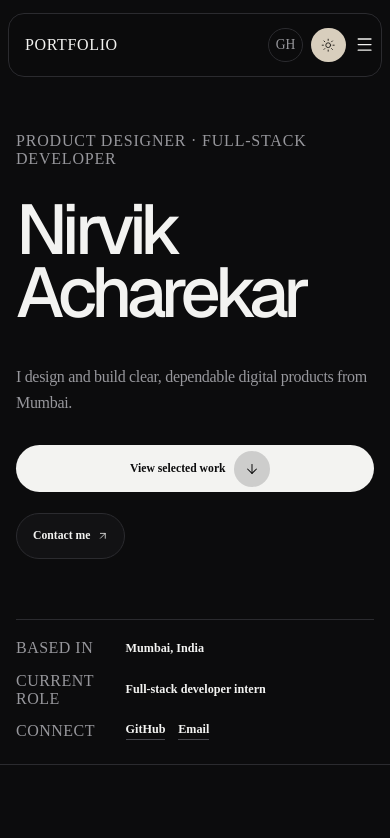
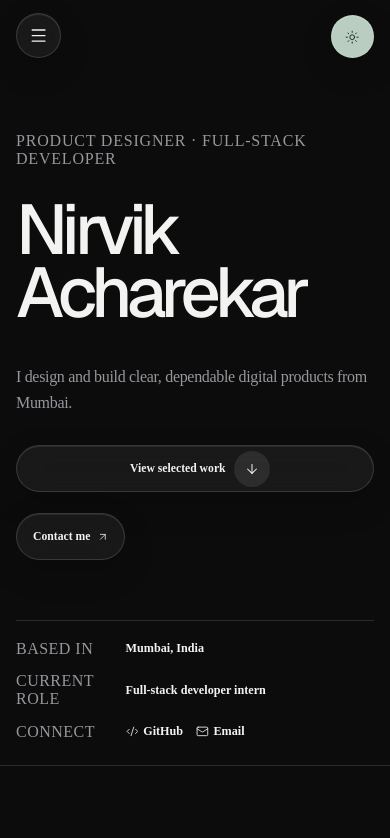
Before and after one commit to Nirvik30/portfolio-site, a Next.js app: page / in a window 390 px wide. Shown: the top 838 px of the page. Built offline with nearby package versions, Linux system fonts and the light colour scheme.

Commit message:
Refine glass navigation and theme

```diff
--- a/src/app/globals.css
+++ b/src/app/globals.css
@@ -8,8 +8,11 @@
   --line: #2b2b2f;
   --line-strong: #48484e;
   --header: rgba(12, 12, 13, 0.9);
-  --toggle-bg: #d8cebd;
-  --toggle-ink: #24211c;
+  --toggle-bg: #b9cec1;
+  --toggle-ink: #1f2b24;
+  --glass: rgba(255, 255, 255, 0.055);
+  --glass-border: rgba(255, 255, 255, 0.14);
+  --glass-shadow: inset 0 1px 0 rgba(255, 255, 255, 0.08), 0 12px 32px rgba(0, 0, 0, 0.18);
   --success: #6fcf97;
   --sans: var(--font-manrope), Arial, sans-serif;
   --mono: var(--font-geist-mono), monospace;
@@ -18,14 +21,19 @@
 
 :root[data-theme="light"] {
   color-scheme: light;
-  --page: #e9e3d8;
-  --surface: #f4efe6;
-  --surface-raised: #ddd4c5;
-  --ink: #1c1a17;
-  --muted: #706b62;
-  --line: #d0c7b8;
-  --line-strong: #a89e8d;
-  --header: rgba(233, 227, 216, 0.9);
+  --page: #e6eee9;
+  --surface: #f1f6f3;
+  --surface-raised: #d4e2da;
+  --ink: #17201a;
+  --muted: #617066;
+  --line: #c4d2ca;
+  --line-strong: #95aa9d;
+  --header: rgba(230, 238, 233, 0.82);
+  --toggle-bg: #b5cbbd;
+  --toggle-ink: #18231c;
+  --glass: rgba(255, 255, 255, 0.42);
+  --glass-border: rgba(57, 82, 67, 0.16);
+  --glass-shadow: inset 0 1px 0 rgba(255, 255, 255, 0.7), 0 12px 32px rgba(41, 68, 51, 0.08);
   --success: #267a49;
 }
 
@@ -121,17 +129,17 @@ svg {
   z-index: 100;
   top: 0.8rem;
   left: 50%;
-  display: grid;
-  grid-template-columns: 1fr auto 1fr;
+  display: flex;
   align-items: center;
-  width: min(calc(100% - 2rem), 76rem);
-  min-height: 3.7rem;
-  padding: 0.35rem 0.45rem 0.35rem 1rem;
+  width: max-content;
+  min-height: 3.15rem;
+  padding: 0.35rem 0.8rem;
   transform: translateX(-50%);
-  border: 1px solid var(--line);
-  border-radius: 1rem;
-  background: var(--header);
-  backdrop-filter: blur(16px);
+  border: 1px solid var(--glass-border);
+  border-radius: 999px;
+  background: var(--glass);
+  box-shadow: var(--glass-shadow);
+  backdrop-filter: blur(18px) saturate(140%);
 }
 
 .nav-home {
@@ -144,7 +152,7 @@ svg {
 .site-nav {
   display: flex;
   align-items: center;
-  gap: 1.45rem;
+  gap: 1.25rem;
 }
 
 .site-nav a {
@@ -220,6 +228,18 @@ svg {
   color: var(--toggle-ink);
   cursor: pointer;
   transition: border-color 160ms ease, transform 160ms ease;
+}
+
+.theme-toggle-floating {
+  position: fixed;
+  z-index: 101;
+  top: 0.95rem;
+  right: 1rem;
+  width: 2.7rem;
+  height: 2.7rem;
+  border-color: var(--glass-border);
+  box-shadow: var(--glass-shadow);
+  backdrop-filter: blur(16px);
 }
 
 .theme-toggle:hover {
@@ -346,16 +366,18 @@ svg {
   justify-content: center;
   gap: 0.55rem;
   padding: 0.28rem 0.35rem 0.28rem 1rem;
-  border: 0;
+  border: 1px solid var(--glass-border);
   border-radius: 999px;
   font-size: 0.73rem;
   font-weight: 620;
   transition: transform 160ms ease, opacity 160ms ease;
+  box-shadow: var(--glass-shadow);
+  backdrop-filter: blur(16px) saturate(130%);
 }
 
 .button-dark {
-  background: var(--ink);
-  color: var(--page);
+  background: var(--glass);
+  color: var(--ink);
 }
 
 .button-dark:hover {
@@ -368,7 +390,7 @@ svg {
   height: 2.25rem;
   padding: 0.65rem;
   border-radius: 50%;
-  background: color-mix(in srgb, var(--page) 16%, transparent);
+  background: color-mix(in srgb, var(--ink) 9%, transparent);
 }
 
 .text-link {
@@ -377,9 +399,11 @@ svg {
   gap: 0.4rem;
   min-height: 2.9rem;
   padding: 0 1rem;
-  border: 1px solid var(--line);
+  border: 1px solid var(--glass-border);
   border-radius: 999px;
-  background: var(--surface);
+  background: var(--glass);
+  box-shadow: var(--glass-shadow);
+  backdrop-filter: blur(16px) saturate(130%);
   font-size: 0.73rem;
   font-weight: 590;
 }
@@ -418,8 +442,13 @@ svg {
 }
 
 .hero-socials a {
-  padding-bottom: 0.12rem;
-  border-bottom: 1px solid var(--line-strong);
+  display: inline-flex;
+  align-items: center;
+  gap: 0.3rem;
+}
+
+.hero-socials a svg {
+  font-size: 0.8rem;
 }
 
 .work,
@@ -811,14 +840,20 @@ svg {
   }
 
   .site-header {
-    grid-template-columns: 1fr auto;
+    left: 1rem;
+    width: 2.8rem;
+    min-height: 2.8rem;
+    padding: 0;
+    transform: none;
+    justify-content: center;
+    border-radius: 50%;
   }
 
   .site-nav {
-    position: absolute;
-    top: calc(100% + 0.5rem);
-    right: 0;
-    left: 0;
+    position: fixed;
+    top: 4.5rem;
+    right: 1rem;
+    left: 1rem;
     display: grid;
     gap: 0;
     padding: 0.65rem var(--gutter) 0.9rem;
@@ -927,8 +962,8 @@ svg {
   }
 
   .site-header {
-    min-height: 4rem;
-    width: calc(100% - 1rem);
+    min-height: 2.8rem;
+    width: 2.8rem;
   }
 
   .hero {
--- a/src/components/common/FloatingNav.tsx
+++ b/src/components/common/FloatingNav.tsx
@@ -1,8 +1,8 @@
 "use client";
 
 import { useEffect, useState } from "react";
-import { ArrowUpRight, Menu, Moon, Sun, X } from "lucide-react";
-import { links, navigation } from "@/data/portfolio";
+import { Menu, Moon, Sun, X } from "lucide-react";
+import { navigation } from "@/data/portfolio";
 
 export default function FloatingNav() {
   const [activeSection, setActiveSection] = useState("home");
@@ -15,7 +15,7 @@ export default function FloatingNav() {
     document.documentElement.dataset.theme = initialTheme;
     document
       .querySelector('meta[name="theme-color"]')
-      ?.setAttribute("content", initialTheme === "dark" ? "#0c0c0d" : "#e9e3d8");
+      ?.setAttribute("content", initialTheme === "dark" ? "#0c0c0d" : "#e6eee9");
     const frame = window.requestAnimationFrame(() => setTheme(initialTheme));
     return () => window.cancelAnimationFrame(frame);
   }, []);
@@ -55,18 +55,15 @@ export default function FloatingNav() {
     root.dataset.theme = nextTheme;
     document
       .querySelector('meta[name="theme-color"]')
-      ?.setAttribute("content", nextTheme === "dark" ? "#0c0c0d" : "#e9e3d8");
+      ?.setAttribute("content", nextTheme === "dark" ? "#0c0c0d" : "#e6eee9");
     window.localStorage.setItem("portfolio-theme", nextTheme);
     setTheme(nextTheme);
     window.setTimeout(() => root.classList.remove("theme-changing"), 420);
   };
 
   return (
+    <>
       <header className="site-header">
-      <a className="nav-home" href="#home" aria-label="Back to home">
-        Portfolio
-      </a>
-
         <nav className={menuOpen ? "site-nav is-open" : "site-nav"} aria-label="Main navigation">
           {navigation.map((item) => {
             const section = item.href.slice(1);
@@ -84,32 +81,6 @@ export default function FloatingNav() {
           })}
         </nav>
 
-      <div className="nav-actions">
-        <a
-          className="nav-social"
-          href={links.github}
-          target="_blank"
-          rel="noreferrer"
-          aria-label="GitHub profile"
-        >
-          <span aria-hidden="true">GH</span>
-        </a>
-
-        <button
-          className="theme-toggle"
-          type="button"
-          onClick={toggleTheme}
-          aria-label={`Switch to ${theme === "dark" ? "light" : "dark"} theme`}
-        >
-          <span key={theme} className="theme-toggle-icon" aria-hidden="true">
-            {theme === "dark" ? <Sun /> : <Moon />}
-          </span>
-        </button>
-
-        <a className="header-cta" href={links.gmail} target="_blank" rel="noreferrer">
-          Let&apos;s talk <ArrowUpRight aria-hidden="true" />
-        </a>
-
         <button
           className="menu-toggle"
           type="button"
@@ -119,7 +90,18 @@ export default function FloatingNav() {
         >
           {menuOpen ? <X aria-hidden="true" /> : <Menu aria-hidden="true" />}
         </button>
-      </div>
       </header>
+
+      <button
+        className="theme-toggle theme-toggle-floating"
+        type="button"
+        onClick={toggleTheme}
+        aria-label={`Switch to ${theme === "dark" ? "light" : "dark"} theme`}
+      >
+        <span key={theme} className="theme-toggle-icon" aria-hidden="true">
+          {theme === "dark" ? <Sun /> : <Moon />}
+        </span>
+      </button>
+    </>
   );
 }
--- a/src/components/common/Footer.tsx
+++ b/src/components/common/Footer.tsx
@@ -1,5 +1,5 @@
 import { ArrowUp } from "lucide-react";
-import { links, navigation } from "@/data/portfolio";
+import { navigation } from "@/data/portfolio";
 
 export default function Footer() {
   return (
@@ -15,9 +15,6 @@ export default function Footer() {
       </nav>
       <div className="footer-end">
         <span>© {new Date().getFullYear()} · Mumbai, India</span>
-        <a href={links.github} target="_blank" rel="noreferrer" aria-label="GitHub profile">
-          <span aria-hidden="true">GH</span>
-        </a>
         <a href="#home" aria-label="Back to top"><ArrowUp aria-hidden="true" /></a>
       </div>
     </footer>
--- a/src/components/sections/Hero.tsx
+++ b/src/components/sections/Hero.tsx
@@ -1,4 +1,4 @@
-import { ArrowDown, ArrowUpRight } from "lucide-react";
+import { ArrowDown, ArrowUpRight, Code2, Mail } from "lucide-react";
 import Reveal from "@/components/common/Reveal";
 import { links } from "@/data/portfolio";
 
@@ -35,8 +35,12 @@ export default function Hero() {
         <div className="hero-socials">
           <span>Connect</span>
           <strong>
-            <a href={links.github} target="_blank" rel="noreferrer">GitHub</a>
-            <a href={links.gmail} target="_blank" rel="noreferrer">Email</a>
+            <a href={links.github} target="_blank" rel="noreferrer">
+              <Code2 aria-hidden="true" /> GitHub
+            </a>
+            <a href={links.gmail} target="_blank" rel="noreferrer">
+              <Mail aria-hidden="true" /> Email
+            </a>
           </strong>
         </div>
       </div>
```
Lines whose indentation alone changed are shown as unchanged.
